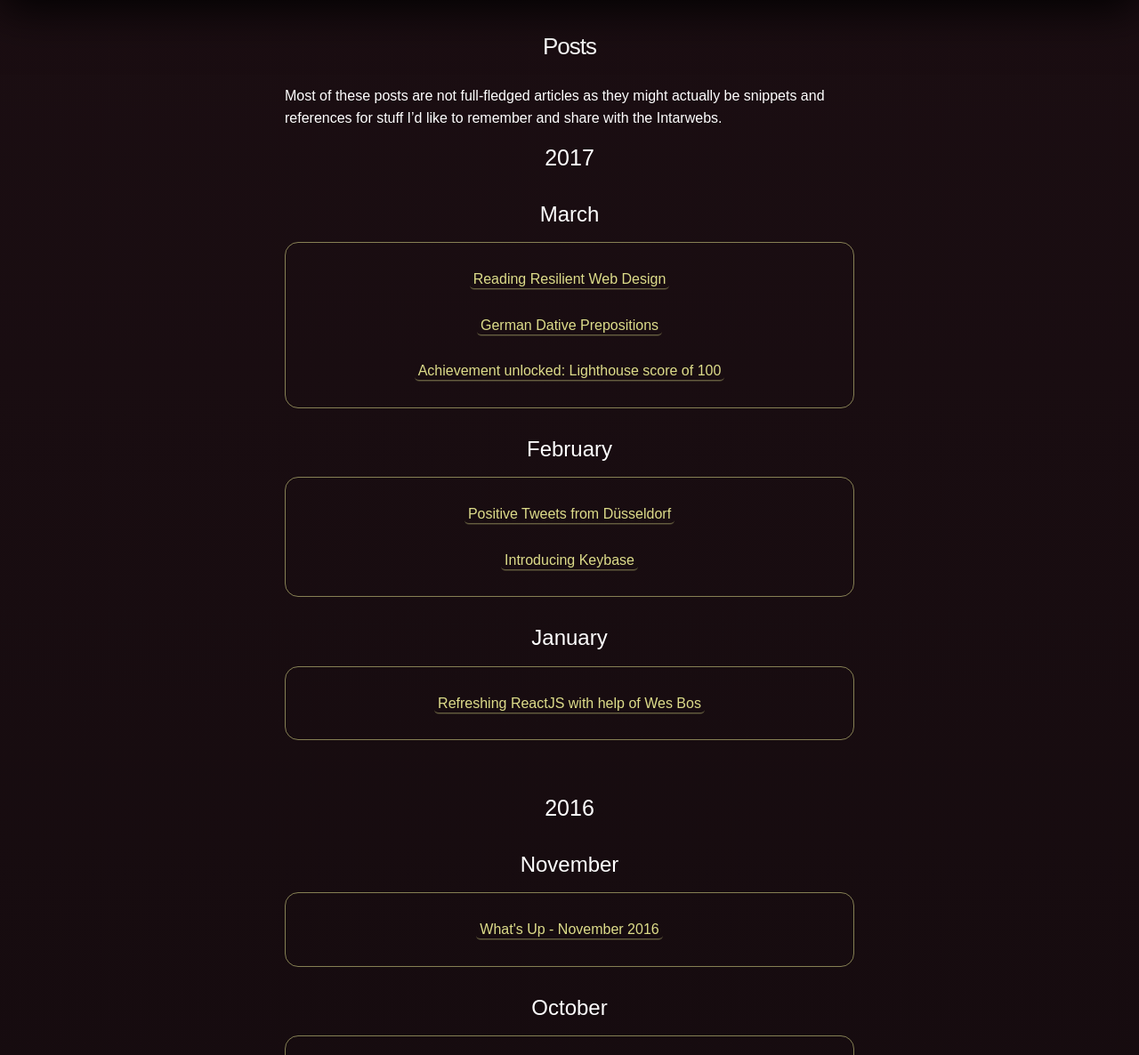
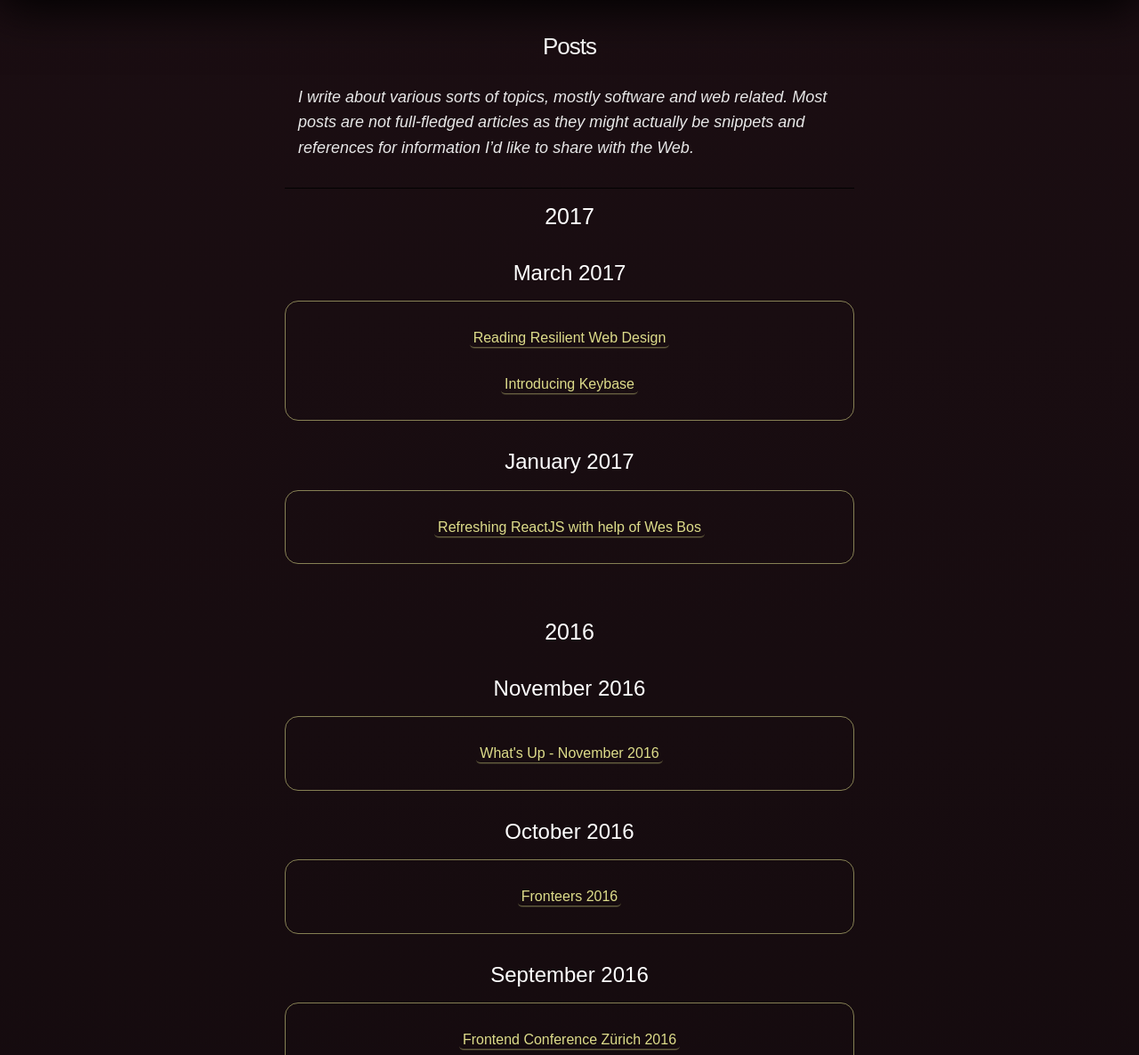
Before and after one commit to johanbove/johanbove.github.io, a Jekyll site: the page built from posts.md, in a window 1280 px wide and 1400 px high. Shown: the part 214-1400 px from the top of the window at 89% size. Built offline with Jekyll 4.4.1, drawn with Linux system fonts in a browser that asks for light colours; some of the changed text lies outside the part shown.

Commit message:
Changed posts Different intro and only showing categories.post posts

```diff
--- a/posts.md
+++ b/posts.md
@@ -9,7 +9,7 @@ desc: "Thoughts and ideas by Johan"
 nav: primary
 ---
 
-Most of these posts are not full-fledged articles as they might actually be snippets and references for stuff I'd like to remember and share with the Intarwebs.
+> I write about various sorts of topics, mostly software and web related. Most posts are not full-fledged articles as they might actually be snippets and references for information I'd like to share with the Web.
 
 <div class="posts">
 
@@ -27,7 +27,7 @@ Most of these posts are not full-fledged articles as they might actually be snip
   </ul>
   {% endcomment %}
 
-  {% for post in site.posts  %}
+  {% for post in site.categories.posts %}
     {% capture this_year %}{{ post.date | date: "%Y" }}{% endcapture %}
     {% capture this_month %}{{ post.date | date: "%B" }}{% endcapture %}
     {% capture next_year %}{{ post.previous.date | date: "%Y" }}{% endcapture %}
@@ -35,7 +35,7 @@ Most of these posts are not full-fledged articles as they might actually be snip
 
     {% if forloop.first %}
     <h2 id="{{ this_year }}-ref">{{this_year}}</h2>
-    <h3 id="{{ this_year }}-{{ this_month }}-ref">{{ this_month }}</h3>
+    <h3 id="{{ this_year }}-{{ this_month }}-ref">{{ this_month }} {{this_year}}</h3>
     <ul>
     {% endif %}
 
@@ -47,18 +47,17 @@ Most of these posts are not full-fledged articles as they might actually be snip
       {% if this_year != next_year %}
       </ul>
       <h2 id="{{ next_year }}-ref">{{next_year}}</h2>
-      <h3 id="{{ next_year }}-{{ next_month }}-ref">{{ next_month }}</h3>
+      <h3 id="{{ next_year }}-{{ next_month }}-ref">{{ next_month }} {{next_year}}</h3>
       <ul>
       {% else %}
         {% if this_month != next_month %}
         </ul>
-        <h3 id="{{ this_year }}-{{ next_month }}-ref">{{ next_month }}</h3>
+        <h3 id="{{ this_year }}-{{ next_month }}-ref">{{ next_month }} {{next_year}}</h3>
         <ul>
         {% endif %}
       {% endif %}
   {% endif %}
 {% endfor %}
+</div>
 
-  {% include subscribe-rss.html %}
-
-</div>
+ {% include subscribe-rss.html %}
```
